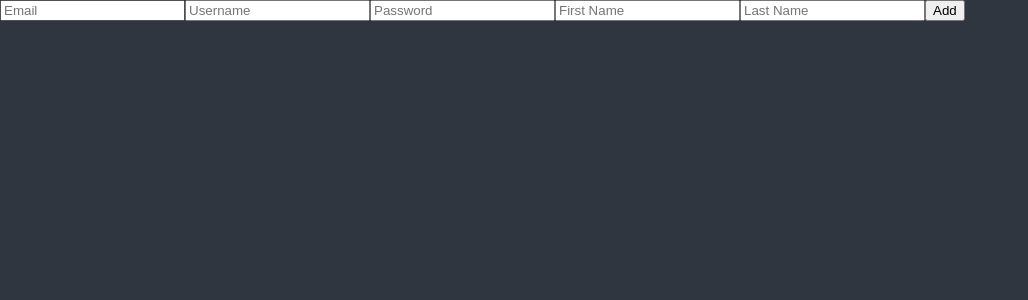
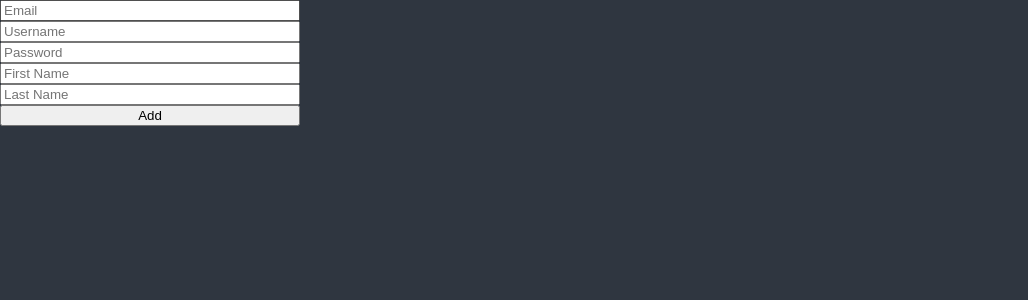
Before and after one commit to daehyeong2/react-masterclass, a React (Create React App) app: page / in a window 1280 px wide. Shown: the top 300 px of the page, without its empty margins (0-1028 px from the left). Built offline with nearby package versions, Linux system fonts and the light colour scheme.

Commit message:
6.7 ~ 6.8

```diff
--- a/src/ToDoList.tsx
+++ b/src/ToDoList.tsx
@@ -1,4 +1,3 @@
-import React, { FormEvent, useState } from "react";
 import { useForm } from "react-hook-form";
 
 // function ToDoList() {
@@ -28,17 +27,83 @@ import { useForm } from "react-hook-form";
 //     </div>
 //   );
 // }
+
+interface IErrors {
+  email?: {
+    message: string;
+  };
+  username?: {
+    message: string;
+  };
+  password?: {
+    message: string;
+  };
+  firstName?: {
+    message: string;
+  };
+  lastName?: {
+    message: string;
+  };
+}
+
 function ToDoList() {
-  const { register, watch } = useForm();
-  console.log(watch());
+  const {
+    register,
+    handleSubmit,
+    formState: { errors },
+  } = useForm<IErrors>();
+  const onValid = (data: any) => {
+    console.log(data);
+  };
   return (
     <div>
-      <form>
-        <input {...register("email")} placeholder="Email" />
-        <input {...register("username")} placeholder="Username" />
-        <input {...register("password")} placeholder="Password" />
-        <input {...register("firstName")} placeholder="First Name" />
-        <input {...register("lastName")} placeholder="Last Name" />
+      <form
+        style={{ display: "flex", flexDirection: "column", maxWidth: "300px" }}
+        onSubmit={handleSubmit(onValid)}
+      >
+        <input
+          {...register("email", {
+            required: "Email is required",
+            pattern: {
+              value: /^[A-Za-z0-9._%+-]+@naver.com$/,
+              message: "Only naver.com emails allowed",
+            },
+          })}
+          placeholder="Email"
+        />
+        <span>{errors?.email?.message as string}</span>
+        <input
+          {...register("username", {
+            required: "Username is required",
+            minLength: {
+              value: 5,
+              message: "Your Username is too short.",
+            },
+          })}
+          placeholder="Username"
+        />
+        <span>{errors?.username?.message as string}</span>
+        <input
+          {...register("password", {
+            required: "Password is Required",
+            minLength: {
+              value: 5,
+              message: "Your password is too short.",
+            },
+          })}
+          placeholder="Password"
+        />
+        <span>{errors?.password?.message as string}</span>
+        <input
+          {...register("firstName", { required: "First Name is required" })}
+          placeholder="First Name"
+        />
+        <span>{errors?.firstName?.message as string}</span>
+        <input
+          {...register("lastName", { required: "Last Name is required" })}
+          placeholder="Last Name"
+        />
+        <span>{errors?.lastName?.message as string}</span>
         <button>Add</button>
       </form>
     </div>
```
